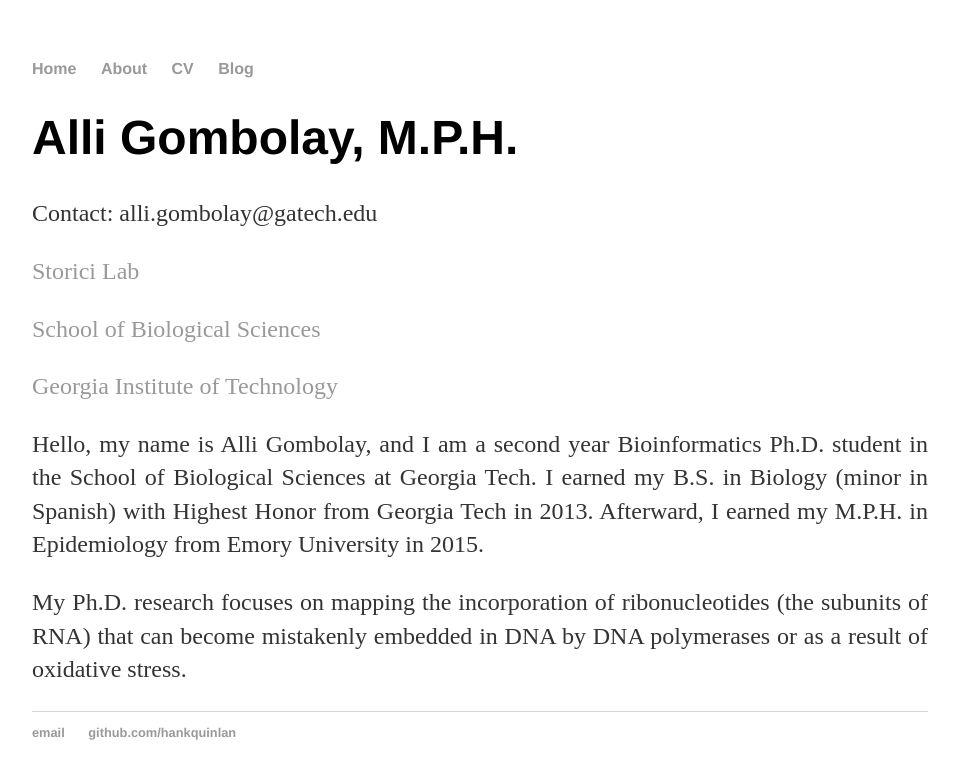
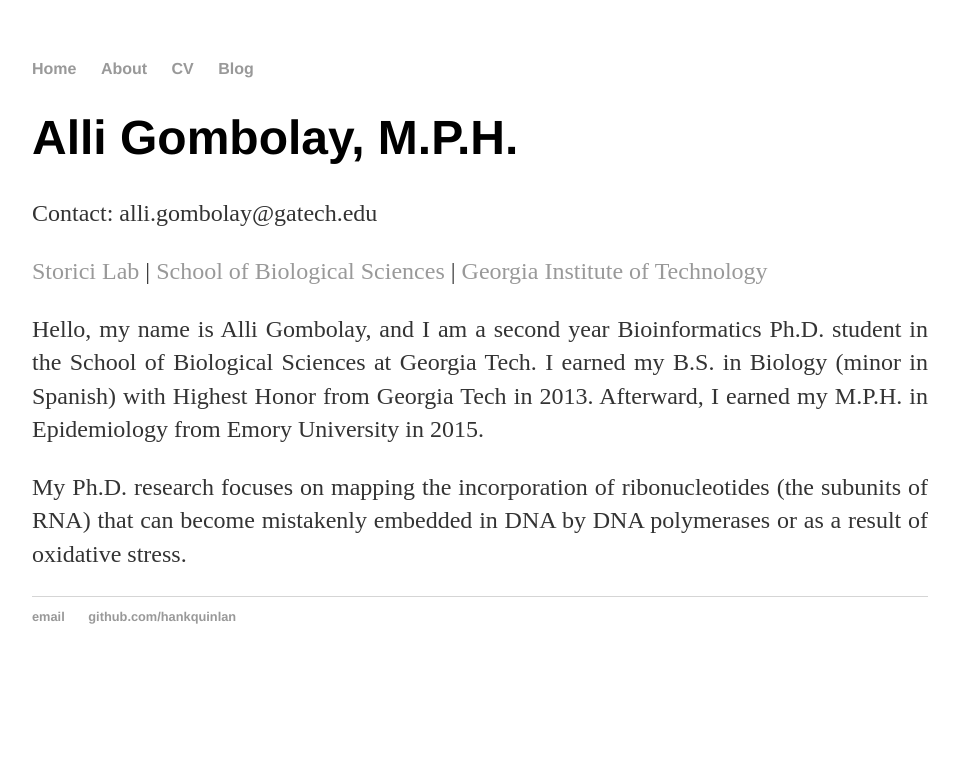
Before and after one commit to agombolay/agombolay.github.io, a Jekyll site: the page built from index.html, in a window 1280 px wide. Shown: the top 779 px of the page, without its empty margins (160-1119 px from the left). Built offline with Jekyll 4.4.1, drawn with Linux system fonts in a browser that asks for light colours.

```diff
--- a/index.html
+++ b/index.html
@@ -5,9 +5,9 @@ title: Alli Gombolay
 <div class="blurb">
 	<h1>Alli Gombolay, M.P.H.</h1>
 	<p>Contact: alli.gombolay@gatech.edu</p>
-	<p><a href="http://www.storicilab.gatech.edu/">Storici Lab</a></p>
-	<p><a href="http://www.biology.gatech.edu/">School of Biological Sciences</a></p>
-	<p><a href="http://www.gatech.edu/">Georgia Institute of Technology</a></p>
+	<p><a href="http://www.storicilab.gatech.edu/">Storici Lab</a> |
+	<a href="http://www.biology.gatech.edu/">School of Biological Sciences</a> |
+	<a href="http://www.gatech.edu/">Georgia Institute of Technology</a></p>
 	<p align="justify">Hello, my name is Alli Gombolay, and I am a second year Bioinformatics Ph.D. student in the School of Biological Sciences at Georgia Tech.  I earned my B.S. in Biology (minor in Spanish) with Highest Honor from Georgia Tech in 2013.  Afterward, I earned my M.P.H. in Epidemiology from Emory University in 2015.</p>
 	<p align="justify">My Ph.D. research focuses on mapping the incorporation of ribonucleotides (the subunits of RNA) that can become mistakenly embedded in DNA by DNA polymerases or as a result of oxidative stress.</p>
 </div><!-- /.blurb -->
```
